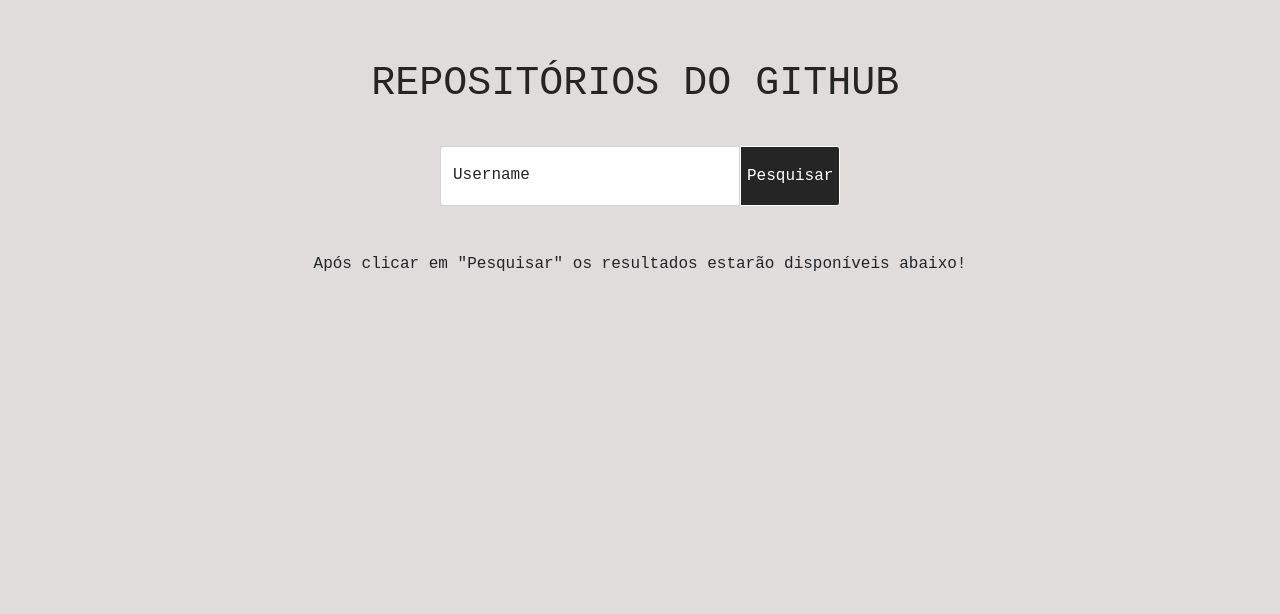
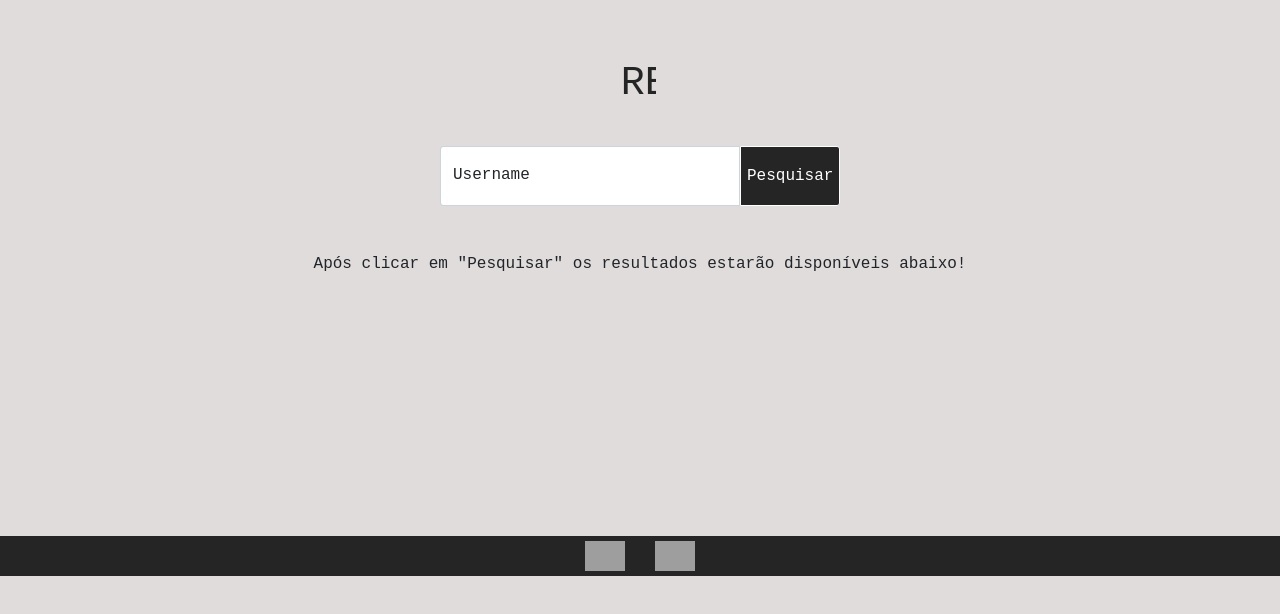
Before and after one commit to tarsojabbes/repositorios-github-api, a React (Create React App) app: page / in a window 1280 px wide. Shown: the part 224-838 px from the top of the page. Built offline with nearby package versions, Linux system fonts and the light colour scheme; grey boxes are pictures that could not be loaded.

Commit message:
Adição da Navbar

```diff
--- a/src/App.js
+++ b/src/App.js
@@ -28,6 +28,8 @@
   return (
 
     <>
+
+
       <div id="landing">
         <div className="wrapper">
           <div className="typing-demo">
@@ -56,6 +58,12 @@
           {repositorios.map((nome) => <li>{nome.split('-').join(" ").split("_").join(" ")}</li>)}
         </div>
       </div>
+
+      <footer>
+        <a href="https://github.com/tarsojabbes" target="_blank" rel="noreferrer noopener"><img src="https://iconmonstr.com/wp-content/g/gd/makefg.php?i=../assets/preview/2012/png/iconmonstr-github-1.png&r=224&g=220&b=220" alt="Github" /></a>
+        <a href="https://linkedin.com/in/tarsojabbes/" target="_blank" rel="noreferrer noopener"><img src="https://iconmonstr.com/wp-content/g/gd/makefg.php?i=../assets/preview/2012/png/iconmonstr-linkedin-4.png&r=224&g=220&b=220" alt="LinkedIn" /></a>
+      </footer>
+
     </>
   )
 }
--- a/src/index.css
+++ b/src/index.css
@@ -21,9 +21,10 @@
   color: #252525;
 }
 
+
 .typing-demo {
-  width: 28ch;
-  animation: typing 2s steps(28), blink 0.5s step-end infinite alternate;
+  width: 29ch;
+  animation: typing 3s steps(29) infinite alternate, blink 0.5s step-end infinite alternate;
   white-space: nowrap;
   overflow: hidden;
   border-right: 3px solid;
@@ -118,7 +119,27 @@
   flex-direction: column;
   justify-content: center;
   align-items: center;
-  max-height: 80vh;
+  max-height: 75vh;
   overflow-y: scroll;
   width: 700px;
 }
+
+footer {
+  display: flex;
+  justify-content: center;
+  align-items: center;
+  background-color: #252525;
+  width: 100%;
+  height: 5vh;
+  position: fixed;
+  bottom: 0px;
+}
+
+a {
+  width: fit-content;
+  padding: 0px 15px;
+}
+
+img {
+  height: 30px;
+}
```
